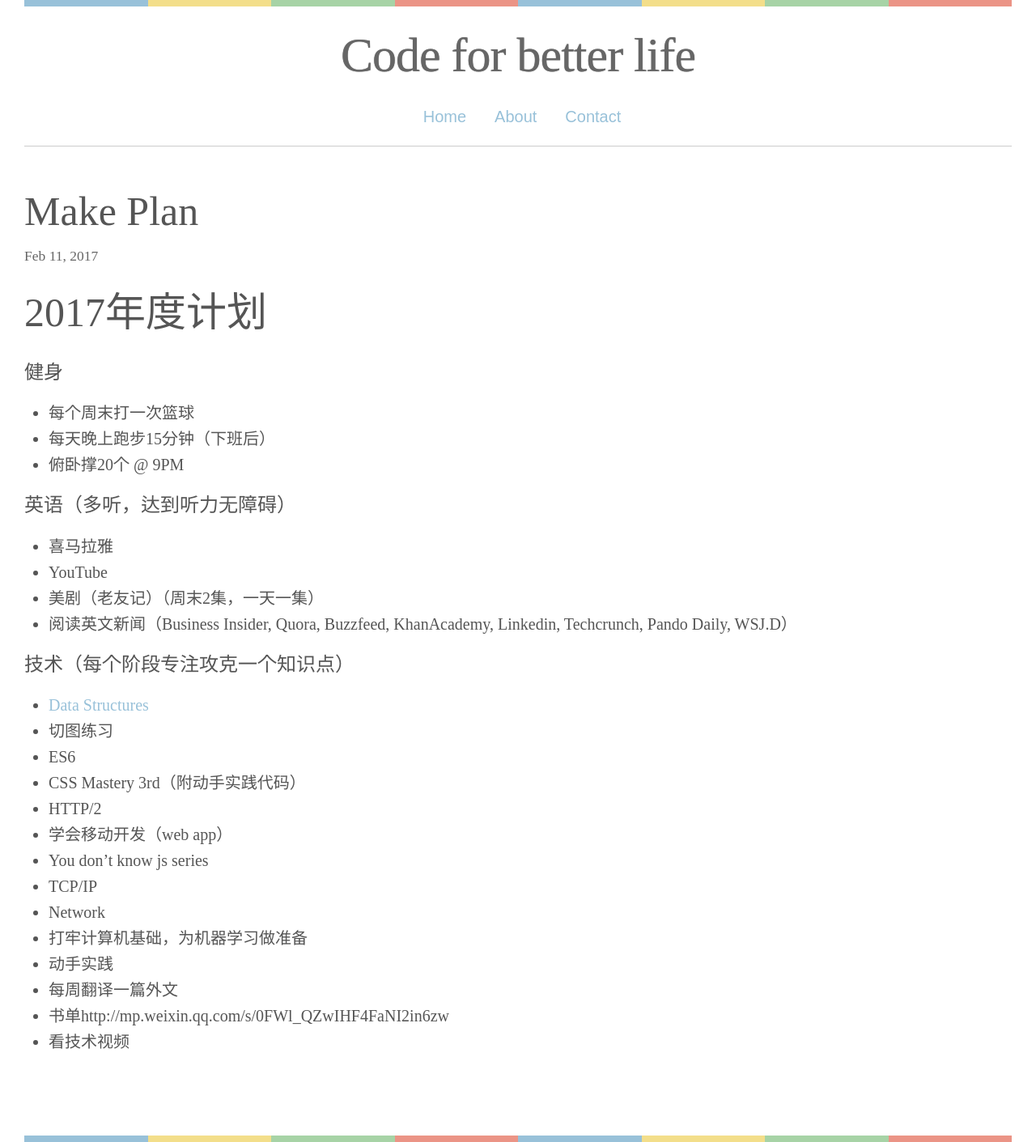
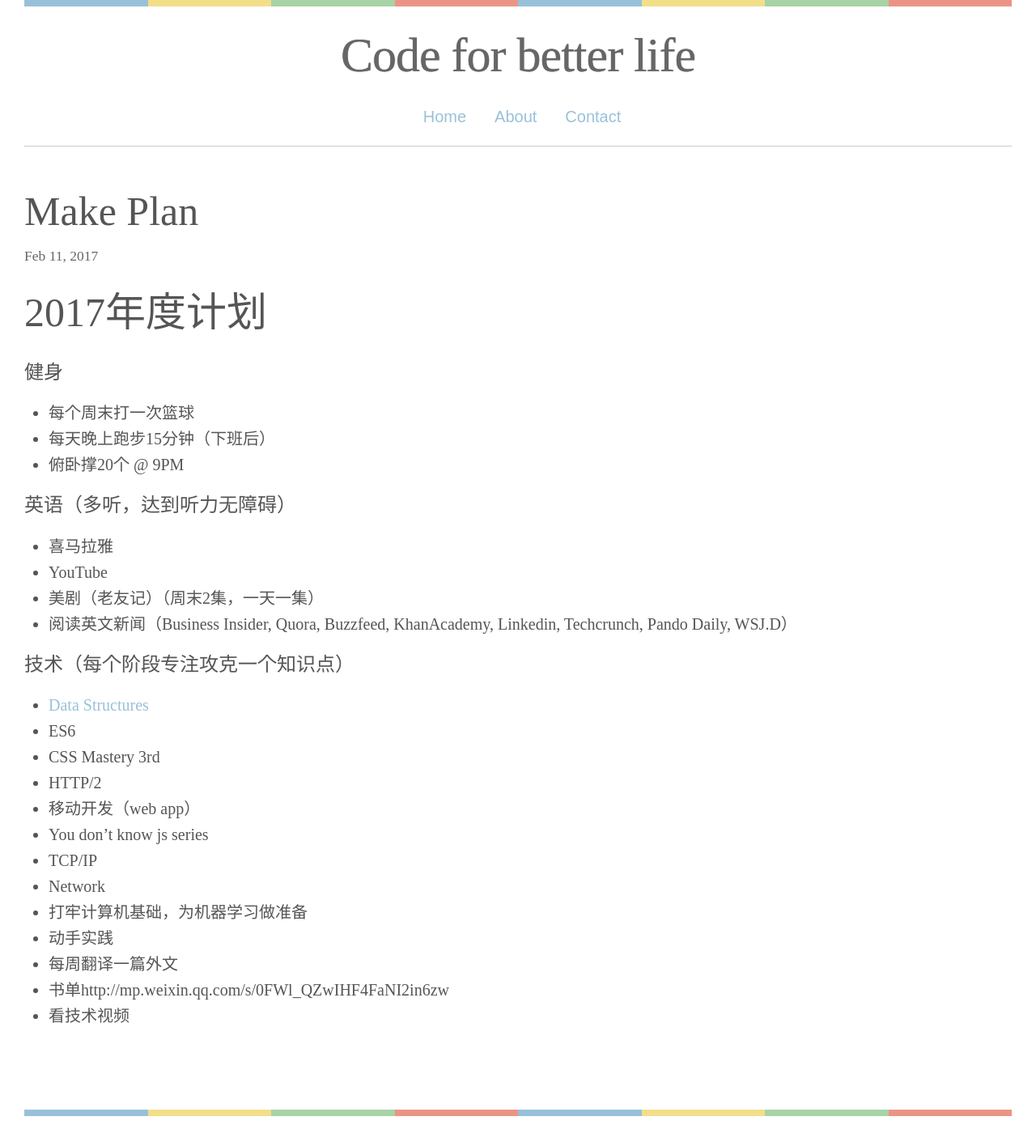
Before and after one commit to YYvanYang/yyvanyang.github.io, a Jekyll site: the page built from _posts/2017-02-11-make-plan.md, in a window 1280 px wide. Shown: the whole page at 81% size. Built offline with Jekyll 4.4.1, drawn with Linux system fonts in a browser that asks for light colours; some web fonts are replaced; our own code applies the rules of GitHub Pages for plain Markdown files; comment, search, counter and statistics services are not loaded; after the commit the page ends 1379 px from its top, so only the background shows below that.

Commit message:
Update 2017-02-11-make-plan.md

```diff
--- a/_posts/2017-02-11-make-plan.md
+++ b/_posts/2017-02-11-make-plan.md
@@ -13,11 +13,10 @@
 
 ### 技术（每个阶段专注攻克一个知识点）
 * [Data Structures](https://www.coursera.org/specializations/data-structures-algorithms?action=enroll)
-* 切图练习
 * ES6
-* CSS Mastery 3rd（附动手实践代码）
+* CSS Mastery 3rd
 * HTTP/2
-* 学会移动开发（web app）
+* 移动开发（web app）
 * You don't know js series
 * TCP/IP
 * Network
```
